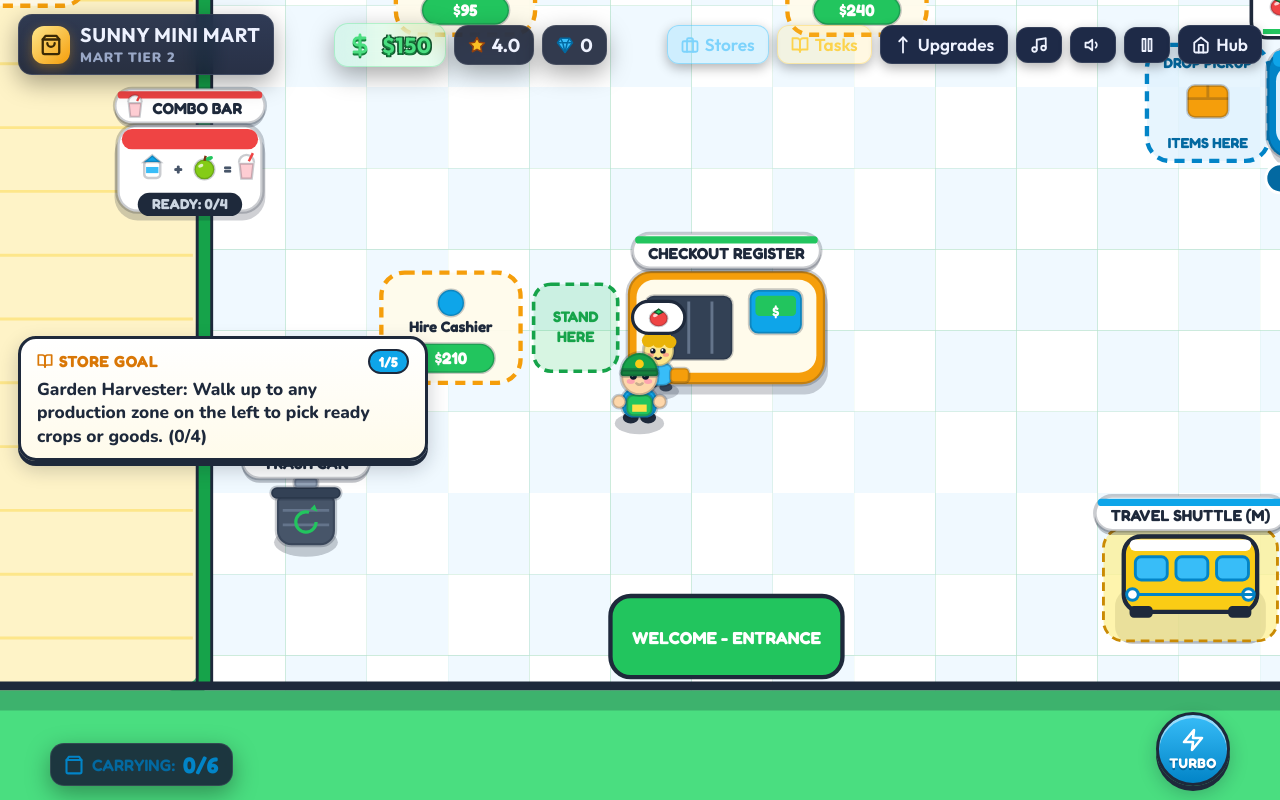
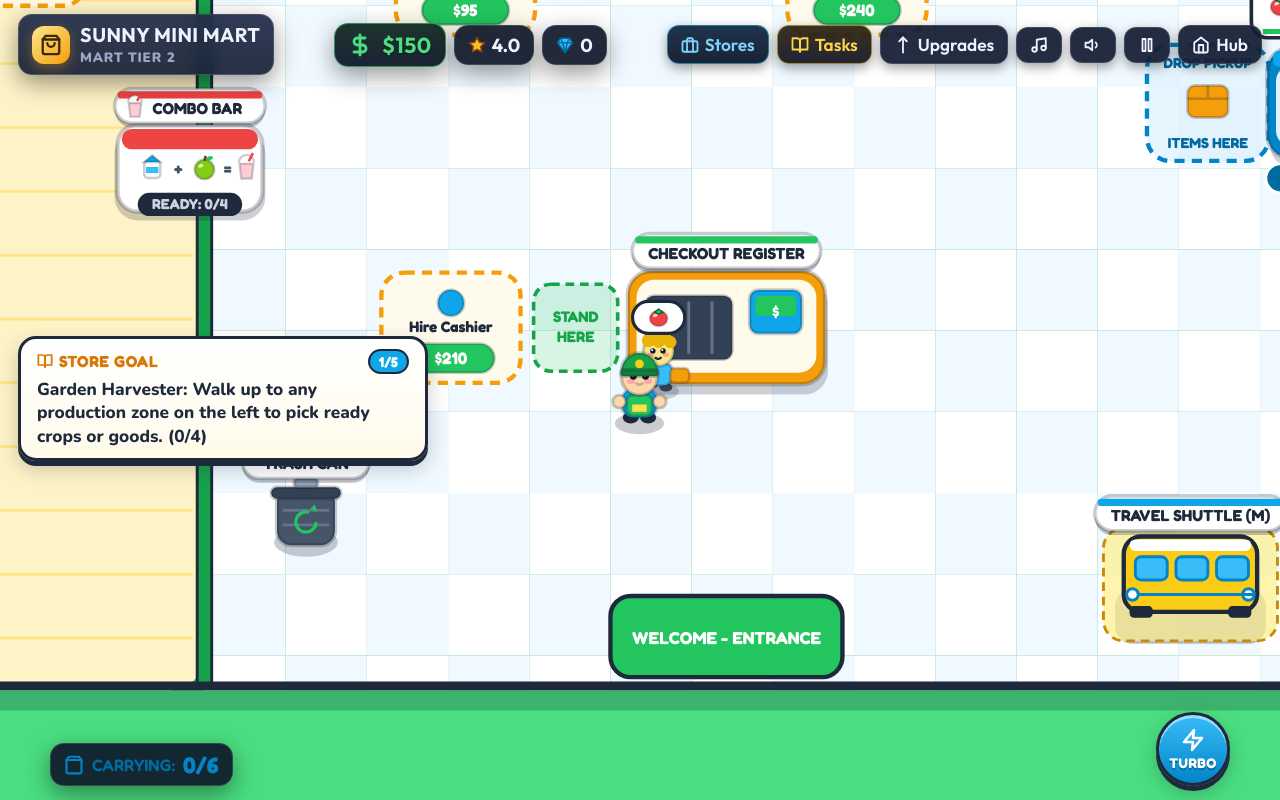
Before and after one commit to reder9/tri-vertex, a plain HTML site: page Mini-Mart/index.html in a window 1280 px wide. Drawn offline with nearby package versions, Linux system fonts and the light colour scheme.

Commit message:
Improve Mini-Mart top HUD bar contrast over bright grass

```diff
--- a/Mini-Mart/modern.css
+++ b/Mini-Mart/modern.css
@@ -45,11 +45,11 @@ button.gp-focus, .hud-btn.gp-focus {
 }
 
 .hud-card {
-  background: rgba(22, 31, 54, 0.88) !important;
+  background: rgba(15, 23, 42, 0.92) !important;
   backdrop-filter: blur(10px);
-  border: 1px solid var(--line) !important;
+  border: 1px solid rgba(255, 255, 255, 0.14) !important;
   border-radius: 14px !important;
-  box-shadow: 0 8px 24px rgba(0, 0, 0, 0.35) !important;
+  box-shadow: 0 8px 24px rgba(0, 0, 0, 0.42) !important;
   color: var(--text) !important;
   padding: 7px 13px !important;
 }
@@ -77,13 +77,19 @@ button.gp-focus, .hud-btn.gp-focus {
 }
 
 .money-card {
-  background: rgba(74, 222, 128, 0.14) !important;
-  border-color: rgba(74, 222, 128, 0.32) !important;
+  background: linear-gradient(180deg, rgba(16, 42, 34, 0.95), rgba(15, 23, 42, 0.95)) !important;
+  border-color: rgba(74, 222, 128, 0.55) !important;
 }
 
-.money-icon, .money-val {
+.money-icon {
   color: var(--green) !important;
+  filter: none !important;
+}
+
+.money-val {
+  color: #4ade80 !important;
   font-size: 1.15rem !important;
+  text-shadow: 0 1px 2px rgba(0, 0, 0, 0.6) !important;
 }
 
 .stat-pill-val {
@@ -92,14 +98,15 @@ button.gp-focus, .hud-btn.gp-focus {
 }
 
 .hud-btn {
-  background: var(--panel2) !important;
+  background: rgba(22, 31, 54, 0.94) !important;
   color: var(--text) !important;
-  border: 1px solid var(--line) !important;
+  border: 1px solid rgba(255, 255, 255, 0.14) !important;
   border-radius: 12px !important;
-  box-shadow: 0 4px 12px rgba(0, 0, 0, 0.3) !important;
+  box-shadow: 0 4px 12px rgba(0, 0, 0, 0.38) !important;
   font-family: 'Outfit', sans-serif !important;
   font-size: 0.92rem !important;
   padding: 8px 13px !important;
+  text-shadow: none !important;
 }
 
 .hud-btn:hover {
@@ -107,15 +114,23 @@ button.gp-focus, .hud-btn.gp-focus {
 }
 
 .hud-btn.highlight-marts {
-  background: rgba(56, 189, 248, 0.18) !important;
-  border-color: rgba(56, 189, 248, 0.4) !important;
+  background: linear-gradient(180deg, rgba(17, 42, 68, 0.95), rgba(15, 23, 42, 0.95)) !important;
+  border-color: rgba(56, 189, 248, 0.55) !important;
   color: #7dd3fc !important;
 }
 
+.hud-btn.highlight-marts:hover {
+  background: linear-gradient(180deg, rgba(24, 58, 92, 0.98), rgba(20, 32, 56, 0.98)) !important;
+}
+
 .hud-btn.highlight-tut {
-  background: rgba(252, 211, 77, 0.16) !important;
-  border-color: rgba(252, 211, 77, 0.4) !important;
+  background: linear-gradient(180deg, rgba(48, 38, 18, 0.95), rgba(22, 24, 42, 0.95)) !important;
+  border-color: rgba(252, 211, 77, 0.55) !important;
   color: var(--lemon) !important;
+}
+
+.hud-btn.highlight-tut:hover {
+  background: linear-gradient(180deg, rgba(66, 52, 22, 0.98), rgba(28, 32, 54, 0.98)) !important;
 }
 
 /* Modals */
```
